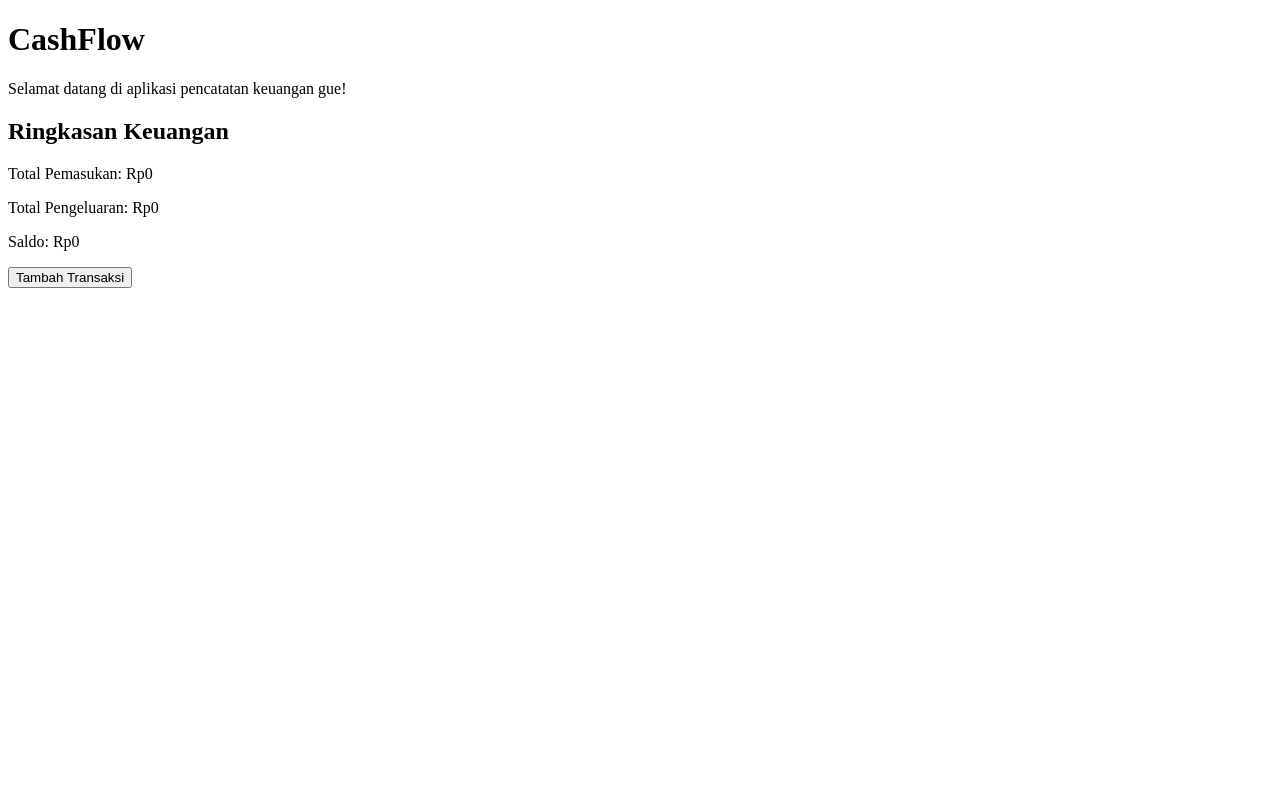
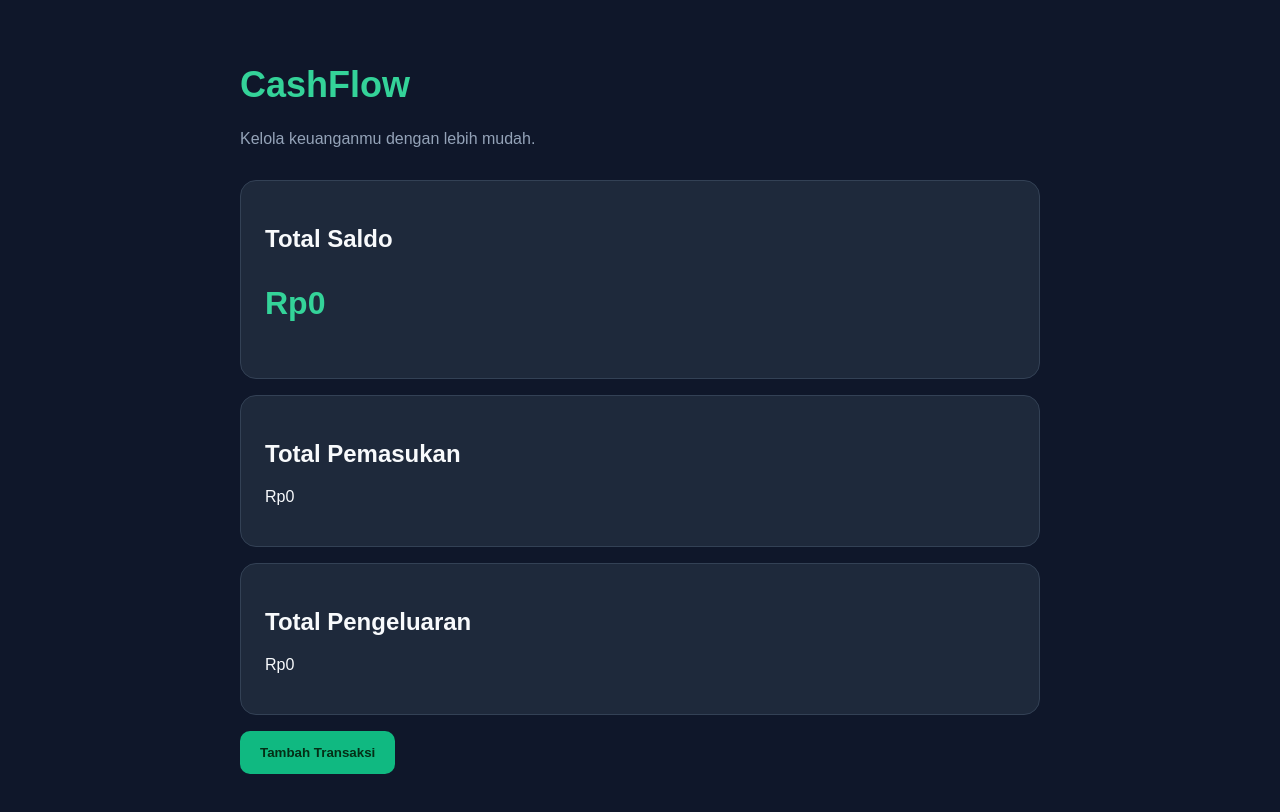
Before and after one commit to fhafidhagung16/cashflow-app, a plain HTML site: page index.html in a window 1280 px wide. Drawn offline with Linux system fonts and the light colour scheme.

Commit message:
Update index.html

```diff
--- a/index.html
+++ b/index.html
@@ -5,16 +5,29 @@
     <meta charset="UTF-8">
     <meta name="viewport" content="width=device-width, initial-scale=1.0">
     <title>CashFlow - Catatan Keuangan</title>
+    <link rel="stylesheet" href="style.css">
 </head>
 <body>
-    <h1>CashFlow</h1>
-    <p>Selamat datang di aplikasi pencatatan keuangan gue!</p>
+    <div class="container">
+        <h1>CashFlow</h1>
+        <p class="subtitle">Kelola keuanganmu dengan lebih mudah.</p>
 
-    <h2>Ringkasan Keuangan</h2>
-    <p>Total Pemasukan: Rp0</p>
-    <p>Total Pengeluaran: Rp0</p>
-    <p>Saldo: Rp0</p>
+        <div class="card">
+            <h2>Total Saldo</h2>
+            <p class="balance">Rp0</p>
+        </div>
 
-    <button>Tambah Transaksi</button>
+        <div class="card">
+            <h2>Total Pemasukan</h2>
+            <p>Rp0</p>
+        </div>
+
+        <div class="card">
+            <h2>Total Pengeluaran</h2>
+            <p>Rp0</p>
+        </div>
+
+        <button>Tambah Transaksi</button>
+    </div>
 </body>
 </html>
```
